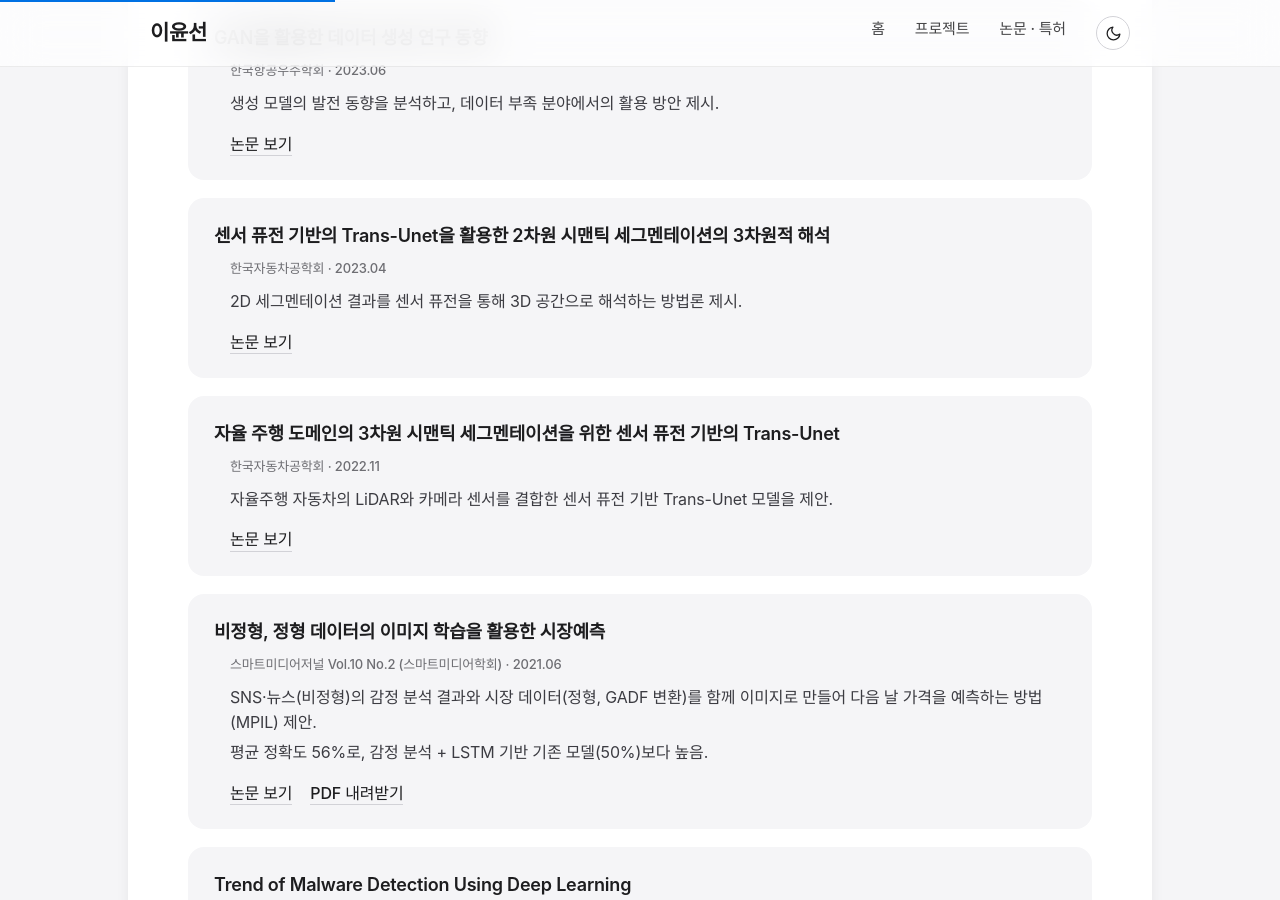
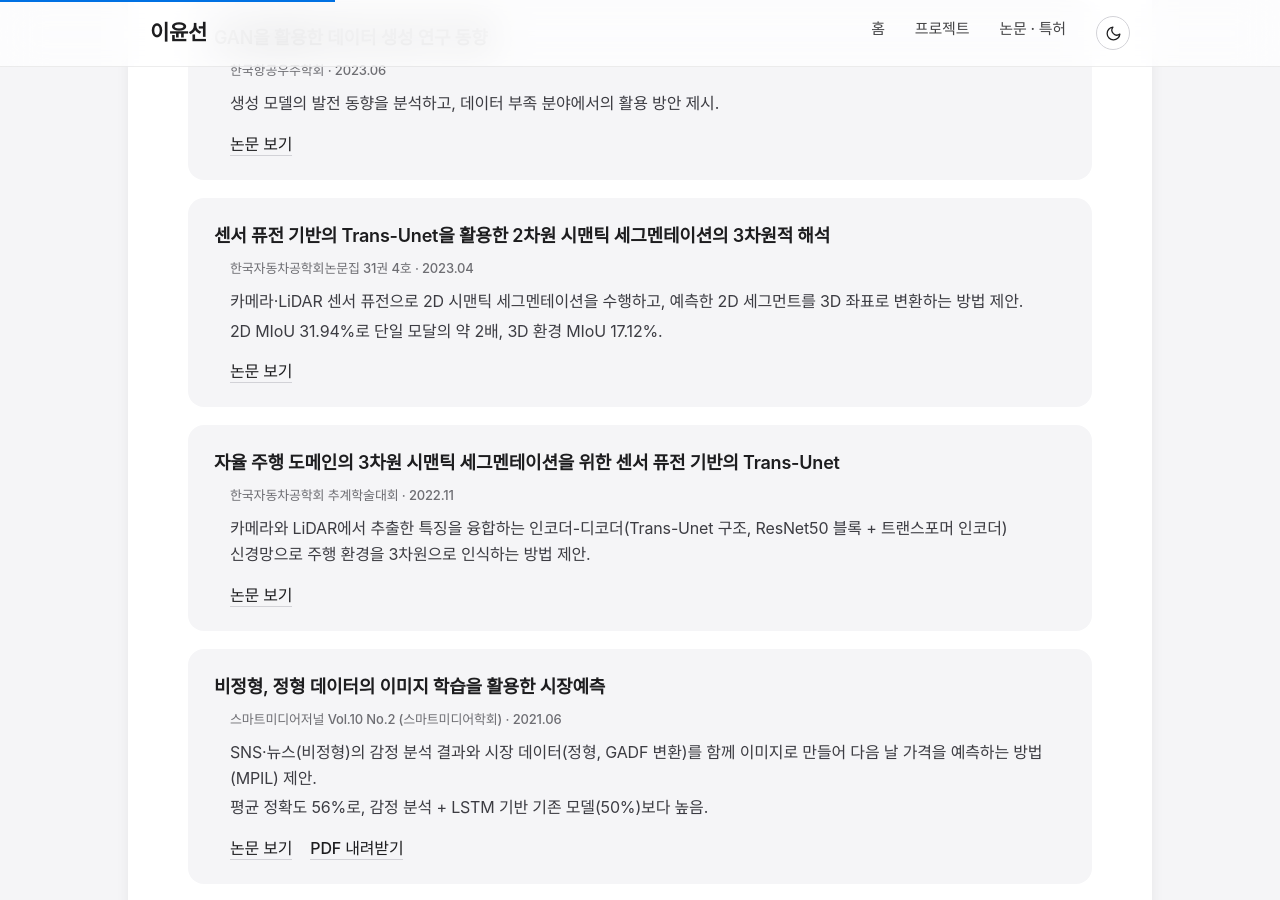
Before and after one commit to ckc5800/ckc5800.github.io, a Jekyll site: the page built from publications.html, in a window 1280 px wide and 900 px high, scrolled down 562 px. Built offline with Jekyll 4.4.1, drawn with Linux system fonts in a browser that asks for light colours; some web fonts are replaced.

Commit message:
Trans-Unet 논문 서지·결과를 DBpia 원문으로 · 요약표 잔존 문구·사이트 설명 정정
- 2023.04 논문: 학술대회가 아니라 한국자동차공학회논문집 31권 4호. 초록의
  실제 결과(2D MIoU 31.94%, 단일 모달의 약 2배 · 3D MIoU 17.12%)로 설명 교체,
  3D 세그 카드 지표·성과와 이력서에도 반영
- 2022.11 논문: 한국자동차공학회 추계학술대회, 초록 기준 구조 서술
- DBpia·KCI 메타로 논문 7편 모두 제1저자 확인
- 인쇄 요약표 큐헷지 행에 남아 있던 '수집→정제→검증→저장 자동화' 정정
- _config description '6년 경력' → '6년차' (경력 합산 약 5년 9개월)

Co-Authored-By: Claude Opus 5 <noreply@anthropic.com>

```diff
--- a/_config.yml
+++ b/_config.yml
@@ -1,5 +1,5 @@
 title: 이윤선 | AI Engineer
-description: 6년 경력 AI 엔지니어 포트폴리오
+description: 6년차 AI Inference/Serving Engineer 포트폴리오
 author: 이윤선
 email: yoon7829@gmail.com
 github: ckc5800
--- a/projects.html
+++ b/projects.html
@@ -595,6 +595,7 @@ title: 프로젝트
         <dt>해결</dt><dd><span class="sentence">LiDAR와 카메라를 융합하는 Trans-Unet 설계.</span><span class="sentence">Transformer의 장거리 의존성에 U-Net의 다중 스케일을 결합</span></dd>
     </dl>
     <div class="metrics">
+        <div class="metric"><span class="metric-value">31.94%</span><span class="metric-label">2D MIoU — 단일 모달의 약 2배</span></div>
         <div class="metric"><span class="metric-value">2편</span><span class="metric-label">논문 (제1저자)</span></div>
         <div class="metric"><span class="metric-value">2건</span><span class="metric-label">등록 특허 (제1발명자)</span></div>
     </div>
@@ -618,7 +619,7 @@ title: 프로젝트
 
     <h4 class="detail-head">성과</h4>
     <ul class="detail-list">
-        <li>논문 2편 게재 (제1저자, 한국자동차공학회 2022.11, 2023.04)</li>
+        <li>논문 2편 게재 (제1저자, 한국자동차공학회 추계학술대회 2022.11 · 한국자동차공학회논문집 2023.04) — 2D MIoU 31.94%로 단일 모달의 약 2배, 3D MIoU 17.12%</li>
         <li>특허 2건 등록 (제1발명자, 2023.05 등록, 등록번호: 1025382250000, 1025382310000)</li>
     </ul>
         </div>
@@ -1237,7 +1238,7 @@ title: 프로젝트
         <tr><td>Latent Diffusion 합성 데이터</td><td>인피닉</td><td>2023.09 ~ 12</td><td>Latent Diffusion으로 전차 이미지 생성 실험 — 우수논문상 (2023.11)</td></tr>
         <tr><td>전차 탐지 모델</td><td>인피닉</td><td>2023.01 ~ 08</td><td>국방 도메인 전차 탐지 모델 개발</td></tr>
         <tr><td>OCR 데이터 생성 도구</td><td>이든티앤에스</td><td>2022.04 ~ 08</td><td>PyQt 주석 도구 단독 개발로 자동화 — 프로젝트 성과금 수령</td></tr>
-        <tr><td>금융 데이터 파이프라인</td><td>큐헷지</td><td>2020.09 ~ 2021.09</td><td>수집 → 정제 → 검증 → 저장 자동화로 수작업 대체</td></tr>
+        <tr><td>금융 데이터 파이프라인</td><td>큐헷지</td><td>2020.09 ~ 2021.09</td><td>금융 데이터 수집·전처리 파이프라인 구축</td></tr>
         <tr><td>예지보전 Agent</td><td>개인</td><td>2026.07</td><td>결정적 신호처리로 탐지, LLM은 해석만 — NASA C-MAPSS에서 자명한 대조군과 비교 검증</td></tr>
         <tr><td>한국어 멀티모달 상품 검색</td><td>개인</td><td>2026.08</td><td>CLIP 인덱스 44,072개, 실패를 구간별로 분해해 원인 규명</td></tr>
         <tr><td>수요 예측 × 파운데이션 모델</td><td>개인</td><td>2026.08</td><td>M5 롤링 백테스트 — 집계 레벨에 따라 판정이 갈림을 실측</td></tr>
--- a/publications.html
+++ b/publications.html
@@ -24,15 +24,15 @@ title: 논문 · 특허
 
     <div class="publication-item">
         <h4>센서 퓨전 기반의 Trans-Unet을 활용한 2차원 시맨틱 세그멘테이션의 3차원적 해석</h4>
-        <p class="meta">한국자동차공학회 · 2023.04</p>
-        <p><span class="sentence">2D 세그멘테이션 결과를 센서 퓨전을 통해 3D 공간으로 해석하는 방법론 제시.</span></p>
+        <p class="meta">한국자동차공학회논문집 31권 4호 · 2023.04</p>
+        <p><span class="sentence">카메라·LiDAR 센서 퓨전으로 2D 시맨틱 세그멘테이션을 수행하고, 예측한 2D 세그먼트를 3D 좌표로 변환하는 방법 제안.</span><span class="sentence">2D MIoU 31.94%로 단일 모달의 약 2배, 3D 환경 MIoU 17.12%.</span></p>
         <p class="pub-links"><a href="https://www.dbpia.co.kr/journal/articleDetail?nodeId=NODE11232100" target="_blank">논문 보기</a></p>
     </div>
 
     <div class="publication-item">
         <h4>자율 주행 도메인의 3차원 시맨틱 세그멘테이션을 위한 센서 퓨전 기반의 Trans-Unet</h4>
-        <p class="meta">한국자동차공학회 · 2022.11</p>
-        <p><span class="sentence">자율주행 자동차의 LiDAR와 카메라 센서를 결합한 센서 퓨전 기반 Trans-Unet 모델을 제안.</span></p>
+        <p class="meta">한국자동차공학회 추계학술대회 · 2022.11</p>
+        <p><span class="sentence">카메라와 LiDAR에서 추출한 특징을 융합하는 인코더-디코더(Trans-Unet 구조, ResNet50 블록 + 트랜스포머 인코더) 신경망으로 주행 환경을 3차원으로 인식하는 방법 제안.</span></p>
         <p class="pub-links"><a href="https://www.dbpia.co.kr/journal/articleDetail?nodeId=NODE11220500" target="_blank">논문 보기</a></p>
     </div>
 
```
Also changed, not shown: 2 other files.
